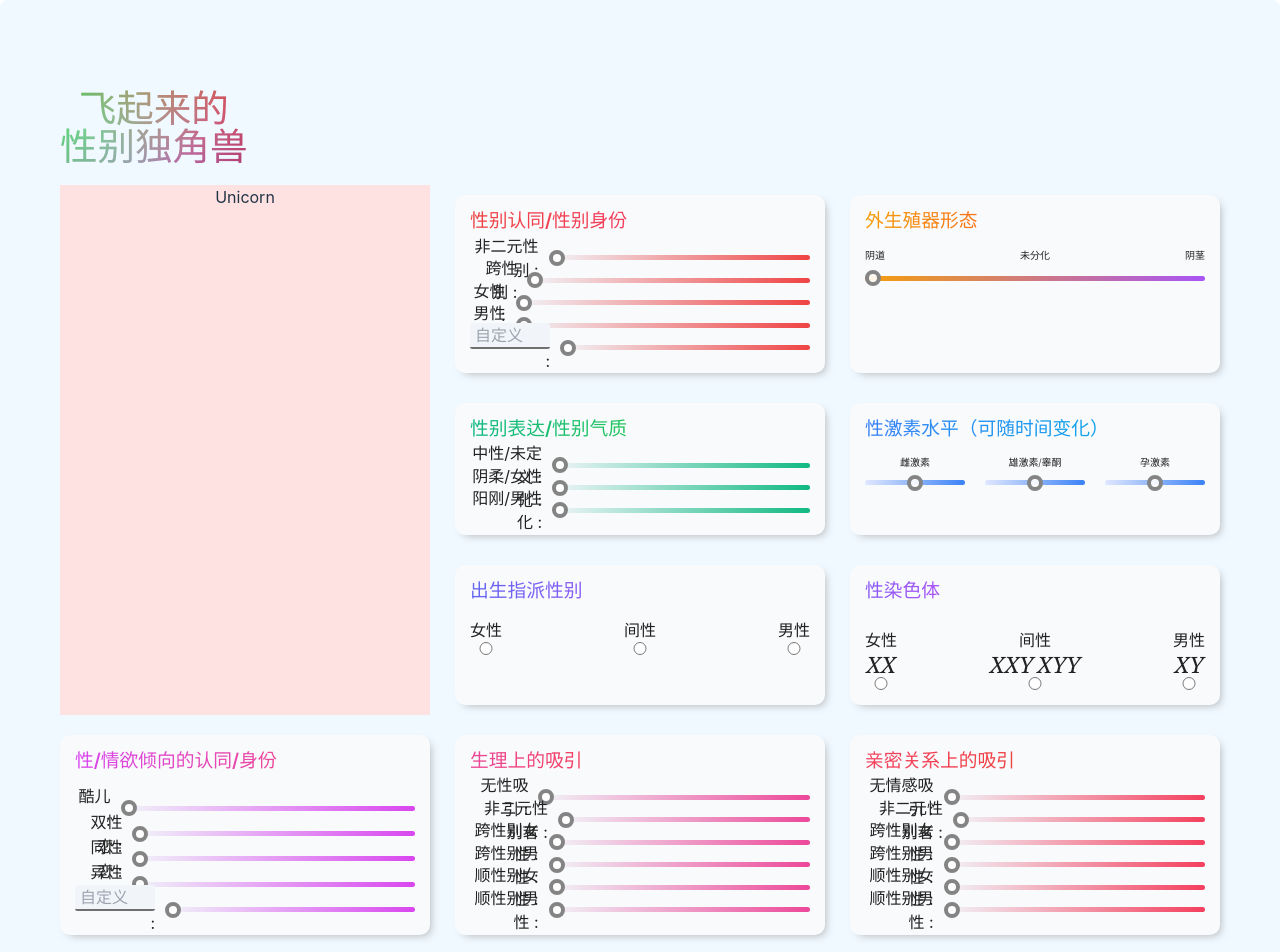
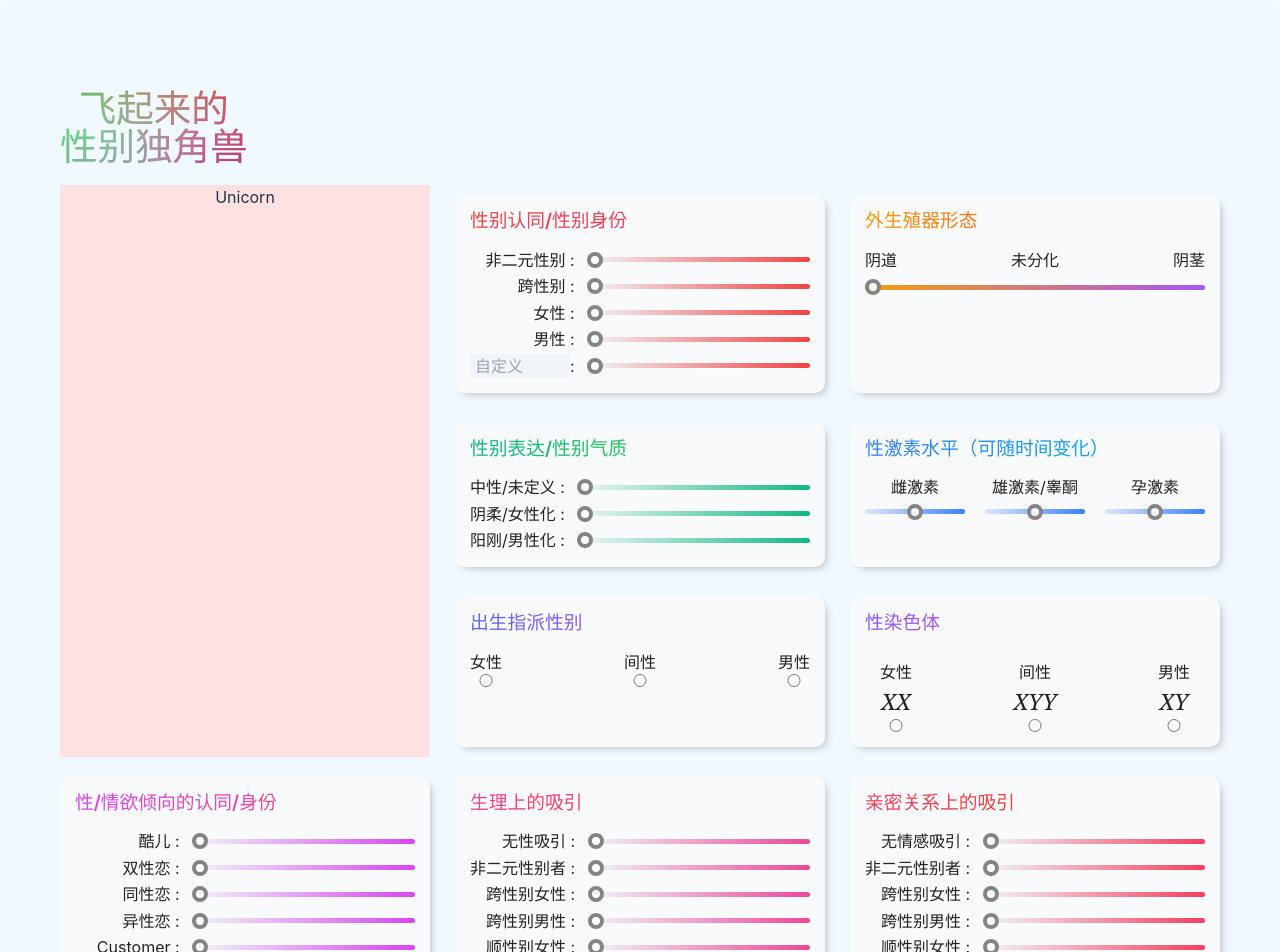
Before and after one commit to WuMianzhi/my-unique-gender, a Vue app: page / in a window 1280 px wide. Shown: the top 952 px of the page. Built offline with nearby package versions, Linux system fonts and the light colour scheme.

Commit message:
fixed width screen display problem optimized the code

```diff
--- a/src/App.vue
+++ b/src/App.vue
@@ -14,6 +14,7 @@ import TheFlyingGenderUnicorn from "./pages/TheFlyingGenderUnicorn.vue";
   color: #222222;
   box-shadow: 4px 4px 8px -4px #7b7b7b97;
   border-radius: 1rem;
+  font-size: 1.6rem;
 
   // &:before {
   //   content: '';
--- a/src/components/Chromosomes.vue
+++ b/src/components/Chromosomes.vue
@@ -7,30 +7,30 @@
       <a href="#" :class="['font-semibold', 'text-violet']">性染色体
       </a>
     </h2>
-    <div class="flex justify-between font-serif">
-      <div class="grid cursor-pointer">
-        <label for="femaleChromosomes">女性</label>
-        <label for="femaleChromosomes" class="text-4xl italic cursor-pointer">XX</label>
+    <div class="flex justify-between px-6 ">
+
+      <div class="grid gap-2 cursor-pointer" v-for="chromosomes in chromosomesCate">
+        <label for="femaleChromosomes">{{ chromosomes.name }}</label>
+        <label for="femaleChromosomes" class="text-4xl italic font-serif cursor-pointer">{{ chromosomes.chromosome
+        }}</label>
         <input name="Chromosomes" id="femaleChromosomes" type="radio">
-      </div>
-
-      <div class="grid cursor-pointer">
-        <label for="interSexChromosomes">间性</label>
-        <label for="interSexChromosomes" class="text-2xl italic cursor-pointer"><span class="text-4xl">XXY</span> <span
-            class="text-4xl">XYY</span></label>
-        <input name="Chromosomes" id="interSexChromosomes" type="radio">
-      </div>
-
-      <div class="grid cursor-pointer">
-        <label for="maleChromosomes">男性</label>
-        <label for="maleChromosomes" class="text-4xl italic cursor-pointer">XY</label>
-        <input name="Chromosomes" id="maleChromosomes" type="radio">
       </div>
     </div>
   </div>
 </template>
 
 <script setup lang="ts">
+
+const chromosomesCate = [{
+  name: '女性',
+  chromosome: 'XX',
+}, {
+  name: '间性',
+  chromosome: 'XYY',
+}, {
+  name: '男性',
+  chromosome: 'XY',
+}]
 
 </script>
 
--- a/src/components/GenderAssignedAtBirth.vue
+++ b/src/components/GenderAssignedAtBirth.vue
@@ -7,7 +7,7 @@
       <a href="#" :class="['font-semibold', `text-indigo` ]"> 出生指派性别
       </a>
     </h2>
-    <div class="flex justify-between font-serif">
+    <div class="flex justify-between">
       <div class="grid cursor-pointer " v-for="gender in genderAssign">
         <label :for="gender + 'Assign'" class="label">{{ gender }}</label>
         <input :id="gender + 'Assign'" name="genderAssign" type="radio">
--- a/src/components/Genitals.vue
+++ b/src/components/Genitals.vue
@@ -10,7 +10,7 @@
       </a>
     </h2>
     <div>
-      <div class="flex justify-between font-serif lg:text-base">
+      <div class="flex justify-between">
         <span>阴道</span>
         <span>未分化</span>
         <span>阴茎</span>
--- a/src/components/HormoneLevels.vue
+++ b/src/components/HormoneLevels.vue
@@ -7,9 +7,9 @@
       <a href="#" :class="['font-semibold', `text-blue`]"> 性激素水平（可随时间变化）
       </a>
     </h2>
-    <div class="flex justify-between font-serif gap-8 ">
+    <div class="flex justify-between gap-8 ">
       <div class="grid" v-for="hormone in hormones">
-        <span class="lg:text-base mb-4">{{ hormone }}</span>
+        <span class="mb-4">{{ hormone }}</span>
         <input name="genderAssign" type="range" :class="[
           'w-full',
           'h-2',
--- /dev/null
+++ b/src/components/IdentityCardComponent.vue
@@ -0,0 +1,96 @@
+<template>
+  <div class="card grid bg-white px-6 py-10 rounded-2xl my-8 shadow-sm
+            sm:bg-white sm:p-12 sm:rounded-md sm:shadow-md
+            md:bg-white md:p-12 md:rounded-lg md:shadow-lg
+              lg:bg-slate-50 lg:p-6 lg:shadow-lg">
+    <h2 class="text-4xl pb-6 z-10 md:text-center md:text-4xl lg:text-3xl lg:text-left ">
+      <a href="#" :class="['font-semibold', `text-${mainColor}`, 'transparent-text']">
+        {{ groupTitle }}
+      </a>
+    </h2>
+
+    <div class="identify-card-body">
+      <template v-for="identity in category">
+        <label class="identify-card__label">
+          <span>
+            {{ identity }}
+          </span>
+          :
+        </label>
+
+        <input type="range" min="0" max="100" value="0" :class="[
+          'w-full',
+          'h-2',
+          'rounded-full',
+          'bg-gradient-to-r',
+          'from-slate-100',
+          `to-${mainColor}-500`,
+        ]" />
+      </template>
+      <template v-if="hasCustom">
+        <label :class="'identify-card__label'">
+          <input :class="['identify-card__label-input',
+            'flex-none',
+            'input-gender',
+            'bg-slate-100',
+            'rounded',
+            'px-2',
+            'focus:outline-none',
+            'focus:ring',
+            'focus:border-blue-500',
+            'rounded',
+          ]" placeholder="自定义" />:
+        </label>
+
+        <input type="range" min="0" max="100" value="0" :class="[
+          'w-full',
+          'h-2',
+          'rounded-full',
+          'bg-gradient-to-r',
+          'from-slate-100',
+          `to-${mainColor}-500`,
+        ]" />
+      </template>
+    </div>
+  </div>
+</template>
+
+<script setup lang="ts">
+
+defineProps({
+  groupTitle: {
+    type: String,
+    default: "testTitle",
+  },
+  category: {
+    type: Array<string>,
+  },
+  mainColor: {
+    type: String,
+    default: 'red'
+  },
+  hasCustom: {
+    type: Boolean,
+    default: false
+  }
+});
+
+
+</script>
+
+<style lang="scss" scoped>
+.identify-card {
+  &-body {
+    @apply grid gap-1 items-center;
+    grid-template-columns: max-content 1fr;
+  }
+
+  &__label {
+    @apply pr-4 w-auto block text-right;
+
+    &-input {
+      width: 10rem;
+    }
+  }
+}
+</style>
--- a/src/pages/TheFlyingGenderUnicorn.vue
+++ b/src/pages/TheFlyingGenderUnicorn.vue
@@ -7,26 +7,40 @@
       class="grid items-stretch divide-y-4 sm:gap-x-32 sm:gap-y-16 sm:divide-y-0 md:gap-x-32 md:gap-y-32 lg:grid-cols-3 lg:gap-x-10 lg:gap-y-4">
       <div class="bg-red-100 lg:row-span-3">Unicorn</div>
 
-      <IdentityGroupVue :groupTitle="genderIdentity.title" :category="genderIdentity.category"
-        :mainColor="genderIdentity.mainColor" />
+      <!-- 性别认同 / 性别身份 -->
+      <IdentityCardComponent :groupTitle="genderIdentity.title" :category="genderIdentity.category"
+        :mainColor="genderIdentity.mainColor" :has-custom="genderIdentity.hasCustom" />
 
+      <!-- 外生殖器形态 -->
       <GenitalsVue />
 
-      <IdentityGroupVue :groupTitle="genderExpression.title" :category="genderExpression.category"
-        :mainColor="genderExpression.mainColor" />
+      <!-- 性别表达气质 -->
+      <IdentityCardComponent :groupTitle="genderExpression.title" :category="genderExpression.category"
+        :mainColor="genderExpression.mainColor" :has-custom="genderExpression.hasCustom" />
 
+      <!-- 性激素水平 -->
       <HormoneLevelsVue />
 
+      <!-- 出生指派性别 -->
       <GenderAssignedAtBirthVue />
 
+      <!-- 性染色体 -->
       <ChromosomesVue />
 
-      <IdentityGroupVue :groupTitle="sexualIdentity.title" :category="sexualIdentity.category"
-        :mainColor="sexualIdentity.mainColor" />
-      <IdentityGroupVue :groupTitle="physicallyAttractedTo.title" :category="physicallyAttractedTo.category"
-        :mainColor="physicallyAttractedTo.mainColor" />
-      <IdentityGroupVue :groupTitle="emotionallyAttractedTo.title" :category="emotionallyAttractedTo.category"
-        :mainColor="emotionallyAttractedTo.mainColor" />
+      <!-- 性 / 情欲倾向的认同 / 身份 -->
+      <IdentityCardComponent :groupTitle="sexualIdentity.title" :category="sexualIdentity.category"
+        :mainColor="sexualIdentity.mainColor" :has-custom="sexualIdentity.hasCustom" />
+
+      <!-- 生理上的吸引 -->
+      <IdentityCardComponent :groupTitle="physicallyAttractedTo.title" :category="physicallyAttractedTo.category"
+        :mainColor="physicallyAttractedTo.mainColor" :has-custom="physicallyAttractedTo.hasCustom" />
+
+      <!-- 亲密关系上的吸引 -->
+      <IdentityCardComponent :groupTitle="emotionallyAttractedTo.title" :category="emotionallyAttractedTo.category"
+        :mainColor="emotionallyAttractedTo.mainColor" :has-custom="emotionallyAttractedTo.hasCustom" />
+
+
+
     </div>
   </div>
 </template>
@@ -36,24 +50,28 @@ import ChromosomesVue from "../components/Chromosomes.vue";
 import GenderAssignedAtBirthVue from "../components/GenderAssignedAtBirth.vue";
 import GenitalsVue from "../components/Genitals.vue";
 import HormoneLevelsVue from "../components/HormoneLevels.vue";
-import IdentityGroupVue from "../components/IdentityGroup.vue";
+import IdentityCardComponent from "../components/IdentityCardComponent.vue";
+
 
 const genderIdentity = {
   title: "性别认同/性别身份",
-  category: ["非二元性别", "跨性别", "女性", "男性", "Customer"],
+  category: ["非二元性别", "跨性别", "女性", "男性"],
   mainColor: "red",
+  hasCustom: true
 };
 
 const genderExpression = {
   title: "性别表达/性别气质",
   category: ["中性/未定义", "阴柔/女性化", "阳刚/男性化"],
   mainColor: "emerald",
+  hasCustom: false
 };
 
 const sexualIdentity = {
   title: "性/情欲倾向的认同/身份",
   category: ["酷儿", "双性恋", "同性恋", "异性恋", "Customer"],
   mainColor: "fuchsia",
+  hasCustom: true
 };
 
 const physicallyAttractedTo = {
@@ -67,6 +85,7 @@ const physicallyAttractedTo = {
     "顺性别男性",
   ],
   mainColor: "pink",
+  hasCustom: false
 };
 
 const emotionallyAttractedTo = {
@@ -80,6 +99,7 @@ const emotionallyAttractedTo = {
     "顺性别男性",
   ],
   mainColor: "rose",
+  hasCustom: false
 };
 </script>
 
```
